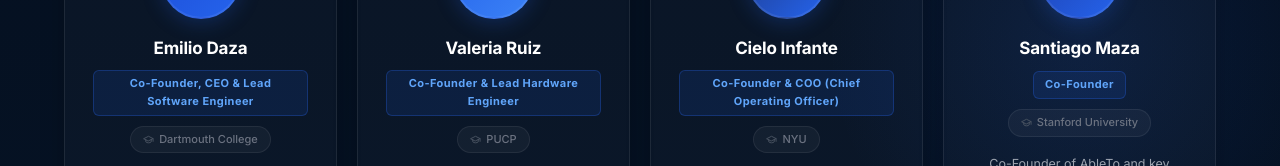
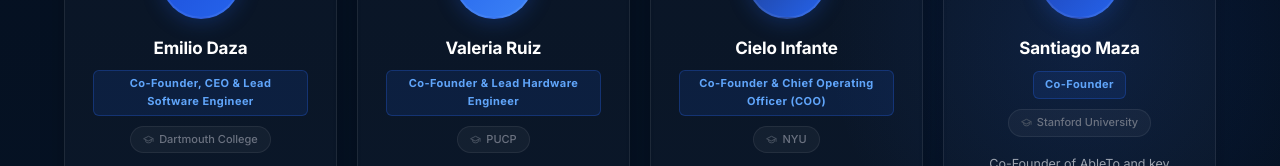
Before and after one commit to emiliodaza/ableto-app, a React (Vite) app: page /team in a window 1280 px wide. Shown: the part 580-746 px from the top of the page. Built offline with nearby package versions, Linux system fonts and the light colour scheme.

Commit message:
Team: reorder Cielo's title to Chief Operating Officer (COO)
Co-Authored-By: Claude Sonnet 4.6 <noreply@anthropic.com>

```diff
--- a/src/data/teamData.js
+++ b/src/data/teamData.js
@@ -77,7 +77,7 @@ export const members = [
   {
     id: '13',
     name: 'Cielo Infante',
-    role: 'Co-Founder & COO (Chief Operating Officer)',
+    role: 'Co-Founder & Chief Operating Officer (COO)',
     university: 'NYU',
     department: 'Operations & Strategy',
     isFounder: true,
```
